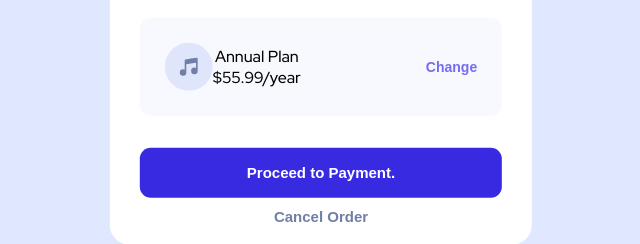
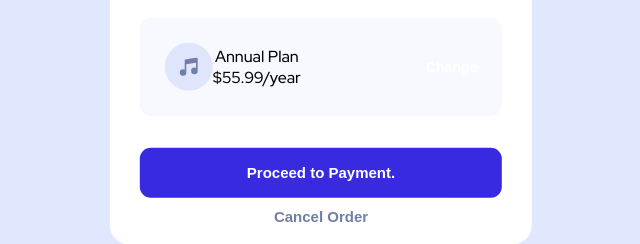
Before and after one commit to StephenOpokuAmoah/Webapp, a plain HTML site: page webapp.html in a window 1280 px wide. Shown: the part 442-686 px from the top of the page, 319-959 px from the left. Drawn offline with Linux system fonts and the light colour scheme.

Commit message:
change text to white

```diff
--- a/style.css
+++ b/style.css
@@ -72,7 +72,7 @@ section{
   cursor: pointer;
   background-color: transparent;
   border: none;
-  color: #766CF1;
+  color: white;
   font-size: 14px;
   font-style: normal;
   font-weight: 700;
```
Also changed, not shown: webapp.html (+1 -0 lines).
